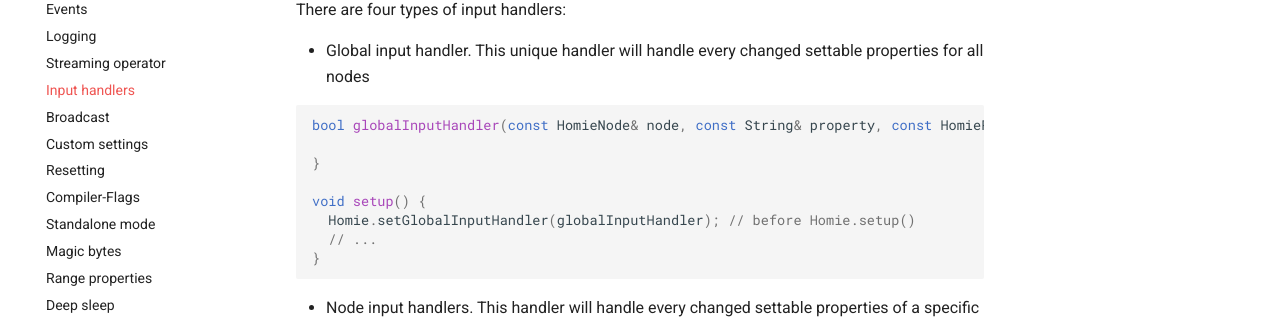
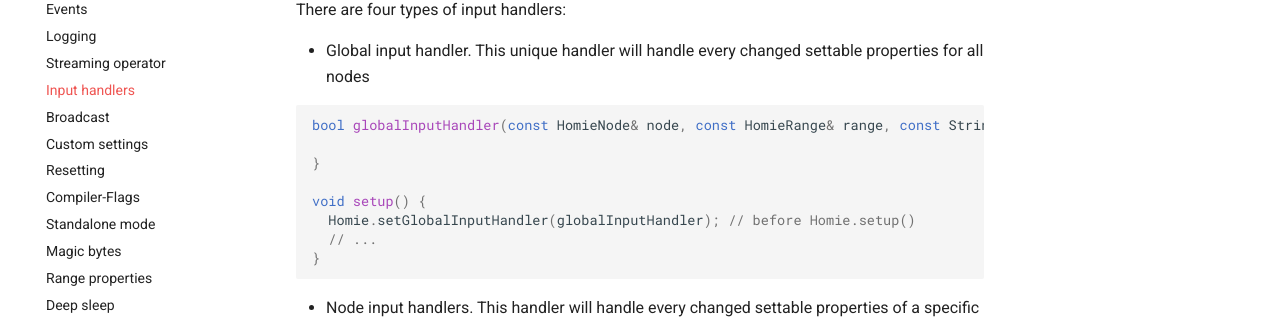
Before and after one commit to homieiot/homie-esp8266, an MkDocs documentation site: the page built from docs/advanced-usage/input-handlers.md, in a window 1280 px wide and 900 px high. Shown: the part 231-550 px from the top of the window. Built offline with MkDocs 1.6.1 and Material for MkDocs 9.7.7, drawn with Linux system fonts in a browser that asks for light colours; comment, search, counter and statistics services are not loaded.

Commit message:
#608 correction of doc for globalInputHandler (#698)

````diff
--- a/docs/advanced-usage/input-handlers.md
+++ b/docs/advanced-usage/input-handlers.md
@@ -3,7 +3,7 @@ There are four types of input handlers:
 * Global input handler. This unique handler will handle every changed settable properties for all nodes
 
 ```c++
-bool globalInputHandler(const HomieNode& node, const String& property, const HomieRange& range, const String& value) {
+bool globalInputHandler(const HomieNode& node, const HomieRange& range, const String& property, const String& value) {
 
 }
 
````
